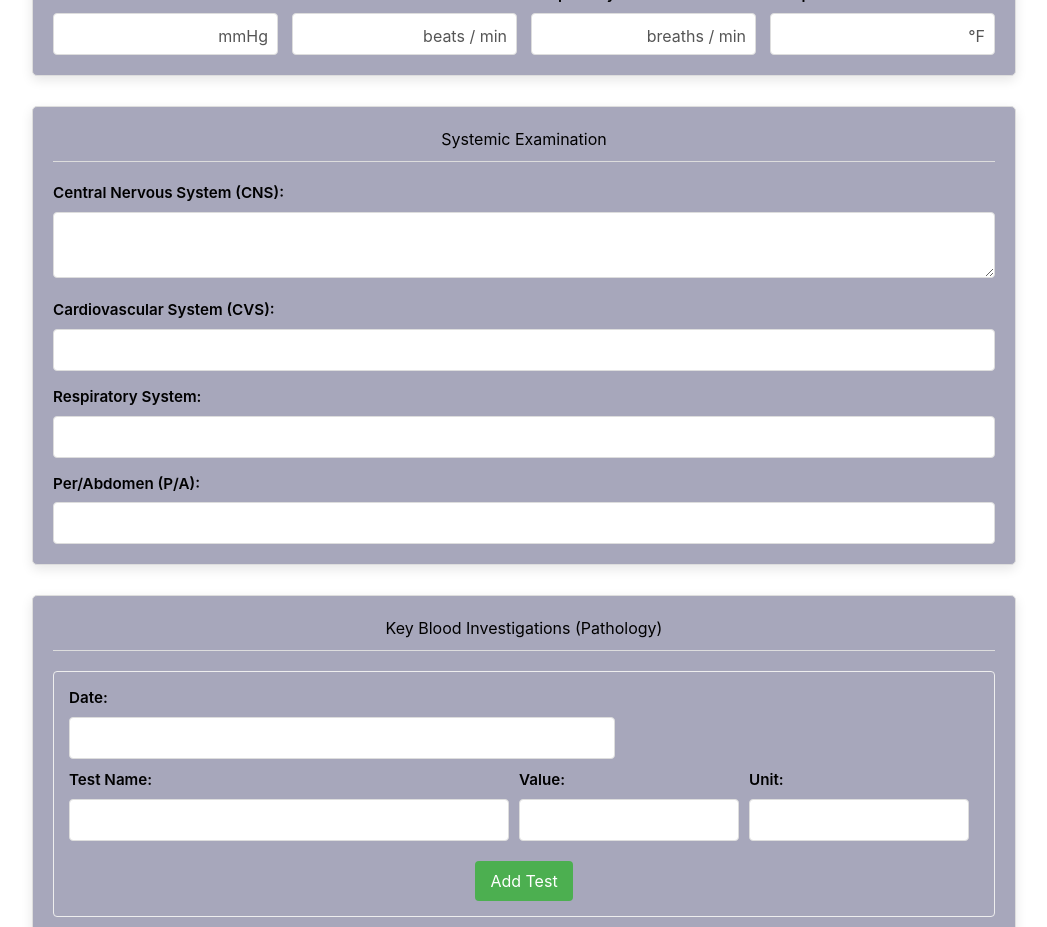
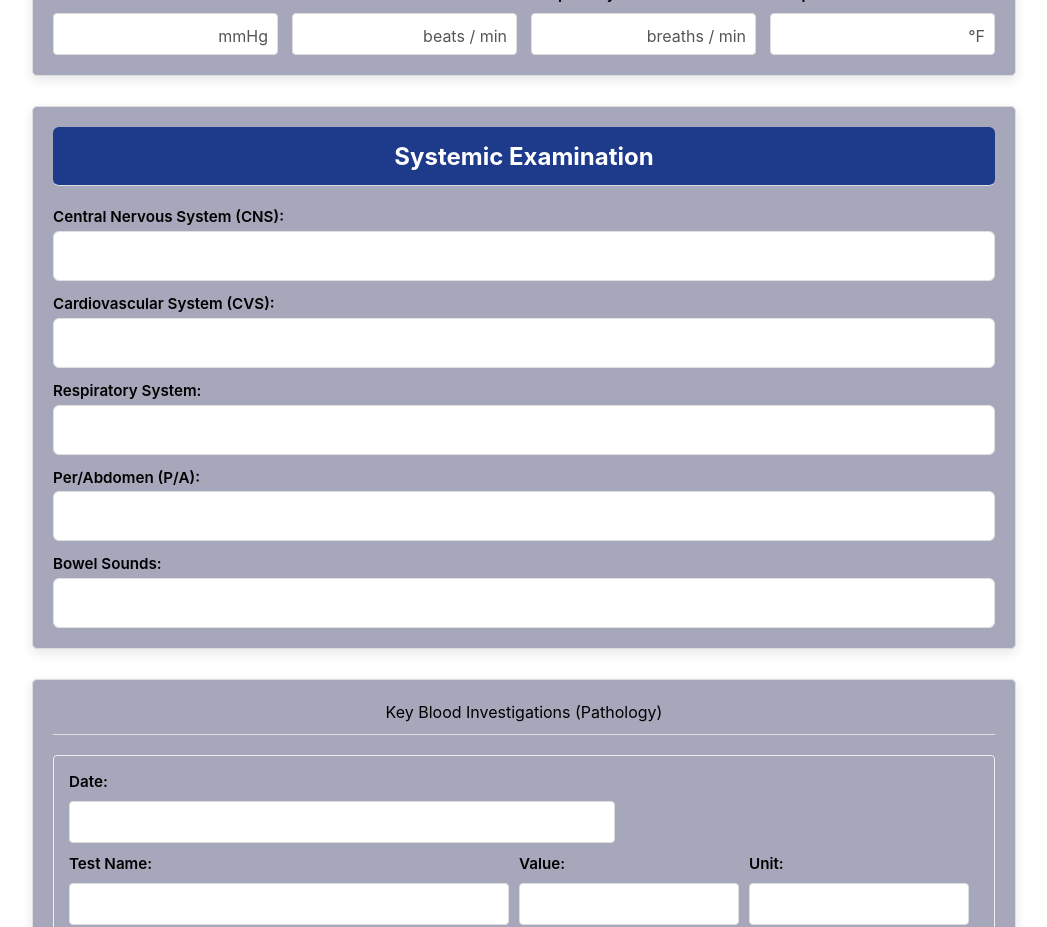
Before and after one commit to 6Mushahid9/KK-temp, a React (Vite) app: page / in a window 1280 px wide. Shown: the part 1760-2687 px from the top of the page, without its empty margins (116-1163 px from the left). Built offline with nearby package versions, Linux system fonts and the light colour scheme.

Commit message:
grid issue

```diff
--- a/src/components/FormSection/SystemicExamination.jsx
+++ b/src/components/FormSection/SystemicExamination.jsx
@@ -1,8 +1,5 @@
-export function SystemicExamination({
-    handleChange,
-    formData,
-  }){
-    return(
+export function SystemicExamination({ handleChange, formData }) {
+  return (
     <div
       className="form-section"
       style={{
@@ -13,6 +10,7 @@ export function SystemicExamination({
       }}
     >
       <h2
+        className="h2 "
         style={{
           borderBottom: "1px solid #ddd",
           paddingBottom: "10px",
@@ -22,28 +20,20 @@ export function SystemicExamination({
         Systemic Examination
       </h2>
 
-            <div
-                style={{ display: "grid", gridTemplateColumns: "1fr", gap: "15px" }}
-            >
-                <div className="form-group">
+        {/* row 1 */}
+        <div className="mt-3">
           <label htmlFor="cns">Central Nervous System (CNS):</label>
-                    <textarea
+          <input
             id="cns"
             name="cns"
             value={formData.cns}
             onChange={handleChange}
-                        style={{
-                            width: "100%",
-                            padding: "8px",
-                            marginTop: "5px",
-                            borderRadius: "4px",
-                            border: "1px solid #ddd",
-                            minHeight: "60px",
-                        }}
+            className=""
           />
         </div>
 
-                <div className="form-group">
+        {/* row 2 */}
+        <div className="mt-3">
           <label htmlFor="cvs">Cardiovascular System (CVS):</label>
           <input
             type="text"
@@ -51,17 +41,11 @@ export function SystemicExamination({
             name="cvs"
             value={formData.cvs}
             onChange={handleChange}
-                        style={{
-                            width: "100%",
-                            padding: "8px",
-                            marginTop: "5px",
-                            borderRadius: "4px",
-                            border: "1px solid #ddd",
-                        }}
           />
         </div>
 
-                <div className="form-group">
+        {/* row 3 */}
+        <div className="mt-3">
           <label htmlFor="respiratorySystem">Respiratory System:</label>
           <input
             type="text"
@@ -69,17 +53,12 @@ export function SystemicExamination({
             name="respiratorySystem"
             value={formData.respiratorySystem}
             onChange={handleChange}
-                        style={{
-                            width: "100%",
-                            padding: "8px",
-                            marginTop: "5px",
-                            borderRadius: "4px",
-                            border: "1px solid #ddd",
-                        }}
           />
         </div>
 
-                <div className="form-group">
+        {/* row 4 */}
+        <div className="grid grid-col-12 gap-3 mt-3">
+          <div className="col-span-6">
             <label htmlFor="perAbdomen">Per/Abdomen (P/A):</label>
             <input
               type="text"
@@ -87,16 +66,20 @@ export function SystemicExamination({
               name="perAbdomen"
               value={formData.perAbdomen}
               onChange={handleChange}
-                        style={{
-                            width: "100%",
-                            padding: "8px",
-                            marginTop: "5px",
-                            borderRadius: "4px",
-                            border: "1px solid #ddd",
-                        }}
+            />
+          </div>
+
+          <div className="col-span-6">
+            <label htmlFor="perAbdomen">Bowel Sounds:</label>
+            <input
+              type="text"
+              id="perAbdomen"
+              name="perAbdomen"
+              value={formData.perAbdomen}
+              onChange={handleChange}
             />
           </div>
         </div>
     </div>
-    )
+  );
 }
```
Lines whose indentation alone changed are shown as unchanged.
